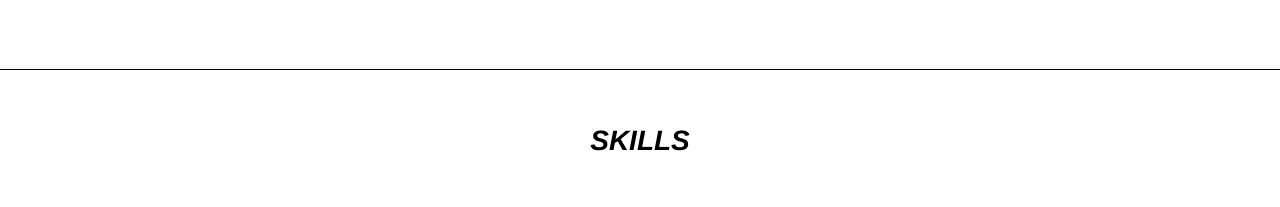
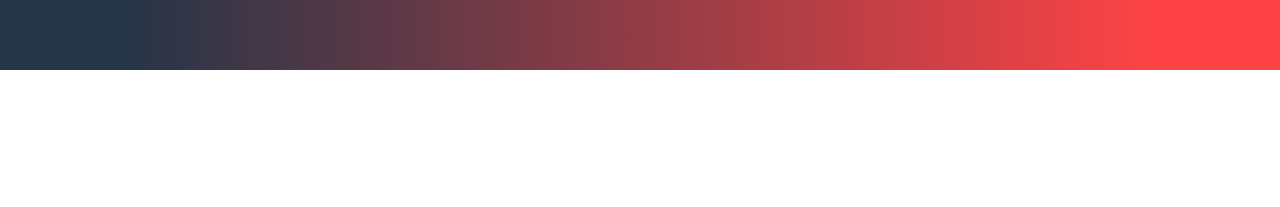
Before and after one commit to Eduard-tech/Portofolio, a React (Create React App) app: page / in a window 1280 px wide. Shown: the part 730-937 px from the top of the page. After the commit the page ends 800 px from the top, so only its background shows below. Built offline with nearby package versions, Linux system fonts and the light colour scheme; a web font is replaced by a local one.

Commit message:
background

```diff
--- a/public/index.html
+++ b/public/index.html
@@ -28,6 +28,12 @@
   </head>
   <body>
     <noscript>You need to enable JavaScript to run this app.</noscript>
+
+    <!-- <div class="bg-video-wrap">
+      <video autoplay muted loop class="videoss">
+        <source src="./video/bkvideo.mp4" type="video/mp4" >
+      </video>
+    </div> -->
     <div id="root"></div>
     <!--
       This HTML file is a template.
--- a/src/App.js
+++ b/src/App.js
@@ -6,10 +6,9 @@ import Project from './components/project/Project';
 function App() {
   return (
     <>
-      <Introduction />
-      <SkillList />
-
-      <Project />
+      <section><Introduction /></section>
+      <section><Project /></section>
+      <section><SkillList /></section>
     </>
   );
 }
--- a/src/components/Introduction.module.css
+++ b/src/components/Introduction.module.css
@@ -7,7 +7,7 @@
   align-items: center;
   flex-direction: column;
   font-size: 2rem;
-  border-bottom: 1px solid black;
+  /* border-bottom: 1px solid black; */
 }
 
 .name {
--- a/src/components/project/Project.module.css
+++ b/src/components/project/Project.module.css
@@ -1,6 +1,7 @@
 
 .project {
   height: 100vh;
+  border-bottom: 1px solid black;
 }
 
 .top {
--- a/src/index.css
+++ b/src/index.css
@@ -1,3 +1,4 @@
+
 * {
   box-sizing: border-box;
 }
@@ -19,3 +20,42 @@ body {
   background-repeat: no-repeat;
   background-attachment: fixed; */
 }
+
+/* .videoss {
+  z-index: -1;
+  min-height: 100%;
+  width: 100%;
+  position: fixed;
+}
+ */
+
+ /* body {
+
+  background: -webkit-linear-gradient(90deg, #fd4345 10%, #2d3e53 90%);
+  background:    -moz-linear-gradient(90deg, #fd4345 10%, #263547 90%);
+  background:     -ms-linear-gradient(90deg, #fd4345 10%, #263547 90%);
+  background:      -o-linear-gradient(90deg, #fd4345 10%, #263547 90%);
+  background:         linear-gradient(90deg, #fd4345 10%, #263547 90%);
+
+} */
+
+body {
+
+  background: -webkit-linear-gradient(90deg, #263547 10%, #fd4345 90%);
+  background:    -moz-linear-gradient(90deg, #263547 10%, #fd4345 90%);
+  background:     -ms-linear-gradient(90deg, #263547 10%, #fd4345 90%);
+  background:      -o-linear-gradient(90deg, #263547 10%, #fd4345 90%);
+  background:         linear-gradient(90deg, #263547 10%, #fd4345 90%);
+
+}
+section {
+  /* height: 100vh; */
+  scroll-snap-align: start;
+}
+
+
+#root {
+  scroll-snap-type: y mandatory;
+  overflow-y: scroll;
+  height:100vh;
+}
```
Also changed, not shown: 1 other file (tests, documents, lock files or other folders).
